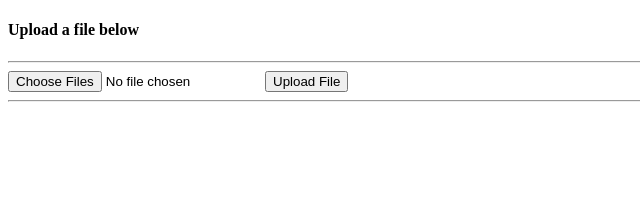
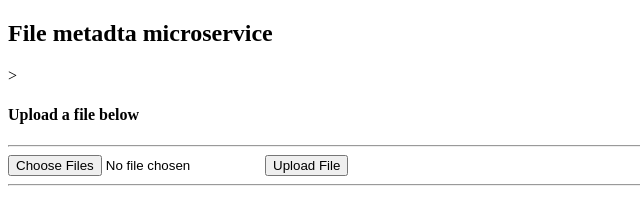
Before and after one commit to ashishdutta007/fcc-filemetadata-api, a website: page client/index.html in a window 1280 px wide. Shown: the whole page, without its empty margins (0-640 px from the left). Drawn offline with nearby package versions, Linux system fonts and the light colour scheme.

Commit message:
view changes

```diff
--- a/client/index.html
+++ b/client/index.html
@@ -8,6 +8,7 @@
 </head>
 
 <body>
+		<h2>File metadta microservice</h2>>
     <h4>Upload a file below</h4>
     <hr/>
     <form id="uploadForm" method="post" enctype="multipart/form-data" action="/upload">
```
